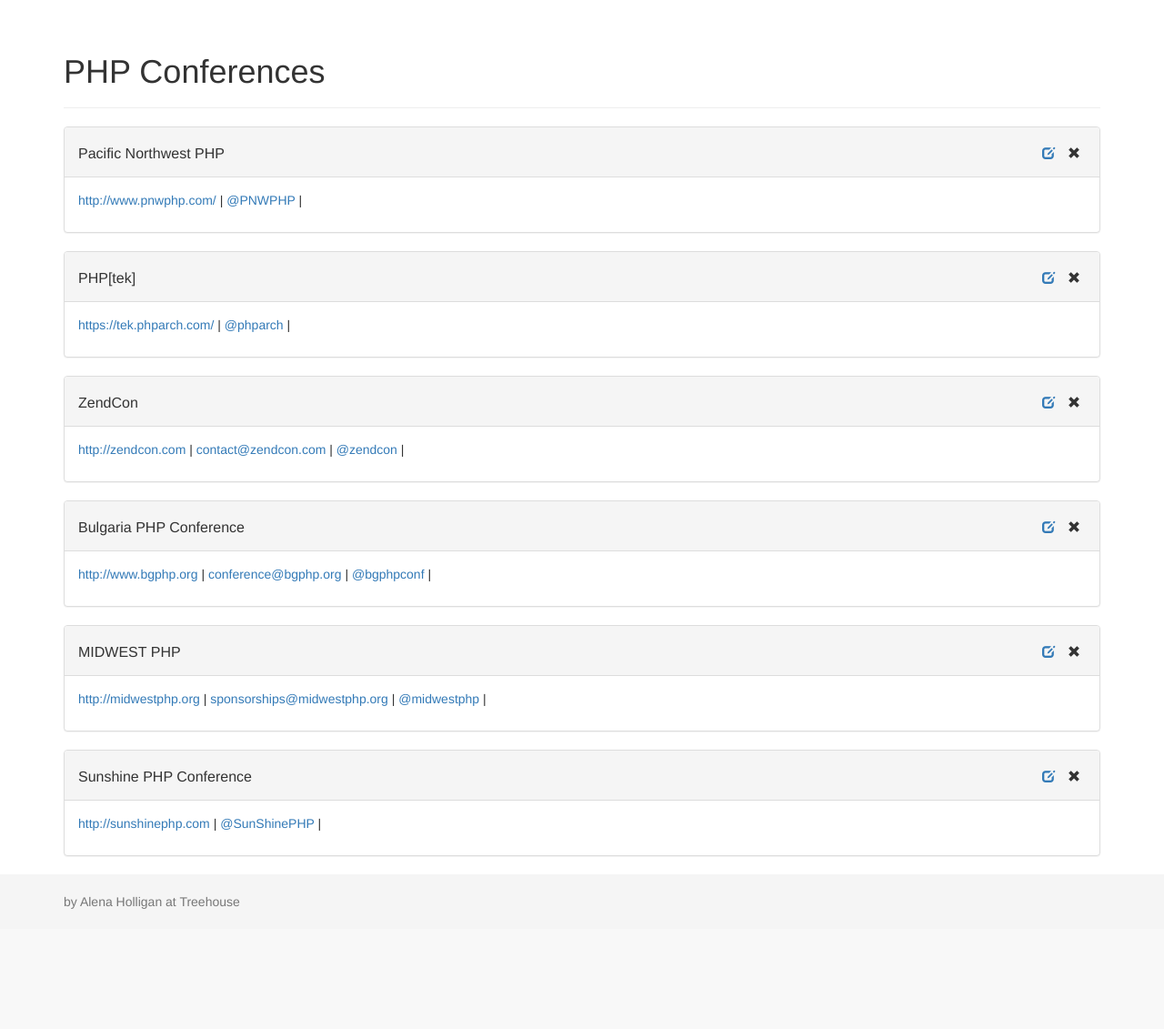
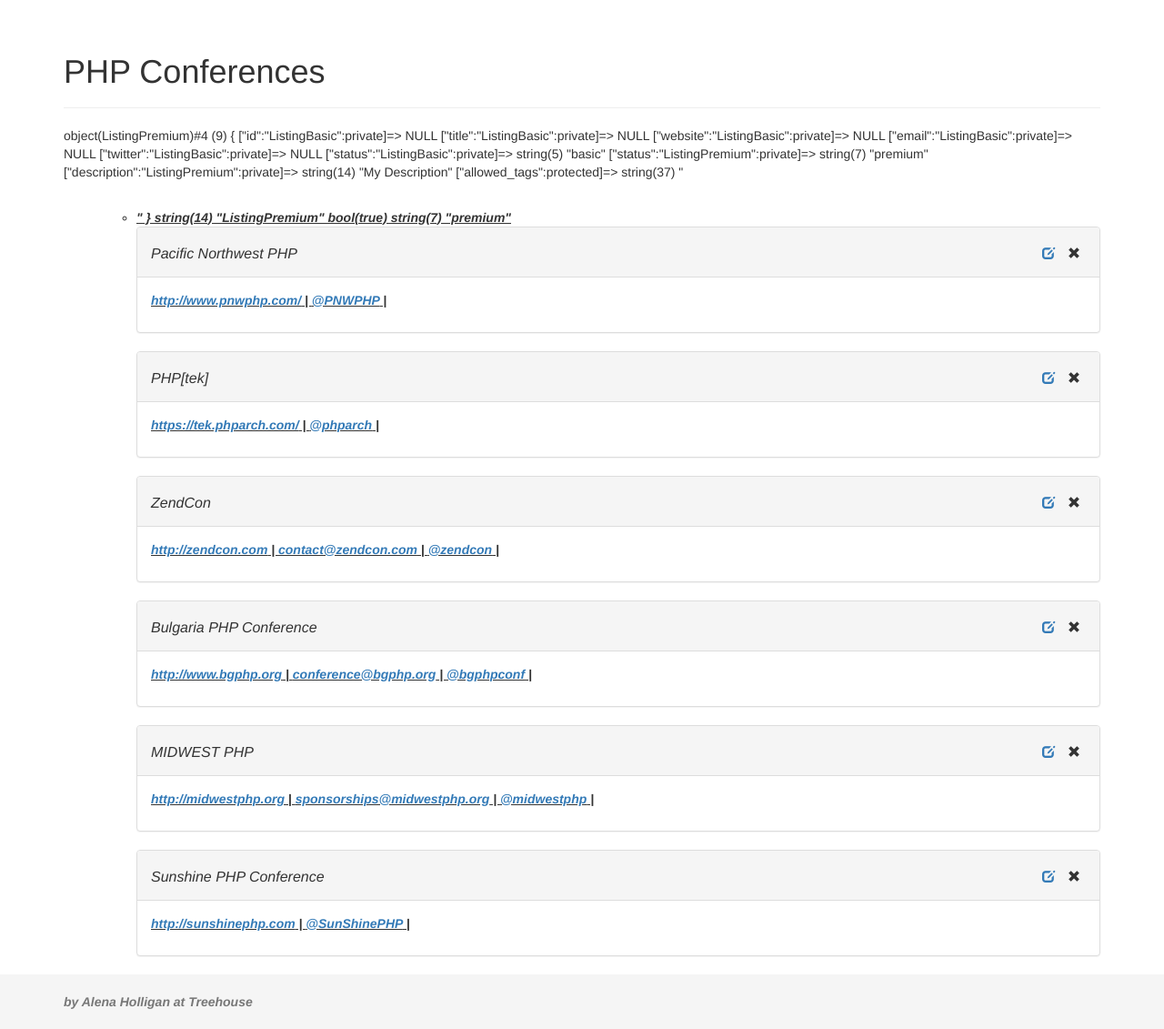
Before and after one commit to stradtkt/OOPPHP, a PHP site: page /index.php in a window 1280 px wide. Shown: the part 51-1182 px from the top of the page at 91% size. Before the commit the page ends 1050 px from the top, so only its background shows below. Run offline with PHP 8.4, Linux system fonts and the light colour scheme; data comes from the database, SQL or seed files in the repository.

Commit message:
Added ListingPremium

```diff
--- a/classes/Collection.php
+++ b/classes/Collection.php
@@ -60,8 +60,12 @@ class Collection
      */
     public function addListing($data = null)
     {
-        $listing = new ListingPremium($data);
-        $this->listings[] = $listing;
+        if(isset($data['status']) && $data['status'] == 'premium') {
+            $listing = new ListingPremium($data);
+        } else {
+            $listing = new ListingBasic($data);
+        }
+            $this->listings[] = $listing;
         return $listing;
     }
 
--- a/classes/ListingPremium.php
+++ b/classes/ListingPremium.php
@@ -2,4 +2,34 @@
 
 class ListingPremium extends ListingBasic
 {
+    private $status = 'premium';
+    private $description;
+    protected $allowed_tags = '<p><br><b><strong><em><u><ol><ul><li>';
+
+    public function getDescription()
+    {
+        return $this->description;
+    }
+
+    public function setDescription($value)
+    {
+        $this->description = trim(strip_tags($value, $this->allowed_tags));
+    }
+    public function getStatus()
+    {
+        return $this->status;
+    }
+
+    /**
+     * Cleans up and sets the local property $status
+     * @param string $value to set property
+     */
+    public function setStatus($value)
+    {
+        if (empty($value)) {
+            $this->status = 'basic';
+            return;
+        }
+        $this->status = trim(filter_var($value, FILTER_SANITIZE_STRING));
+    }
 }
--- a/index.php
+++ b/index.php
@@ -13,6 +13,12 @@ $directory->selectListings($filter);
 
 $title = "PHP Conferences";
 require 'inc/header.php';
+$test = new ListingPremium();
+$test->setDescription('My Description');
+var_dump($test);
+var_dump(get_class($test));
+var_dump(is_a($test, 'ListingBasic'));
+var_dump($test->getStatus());
 
 foreach ($directory->listings as $listing) {
     include 'views/list_item.php';
```
